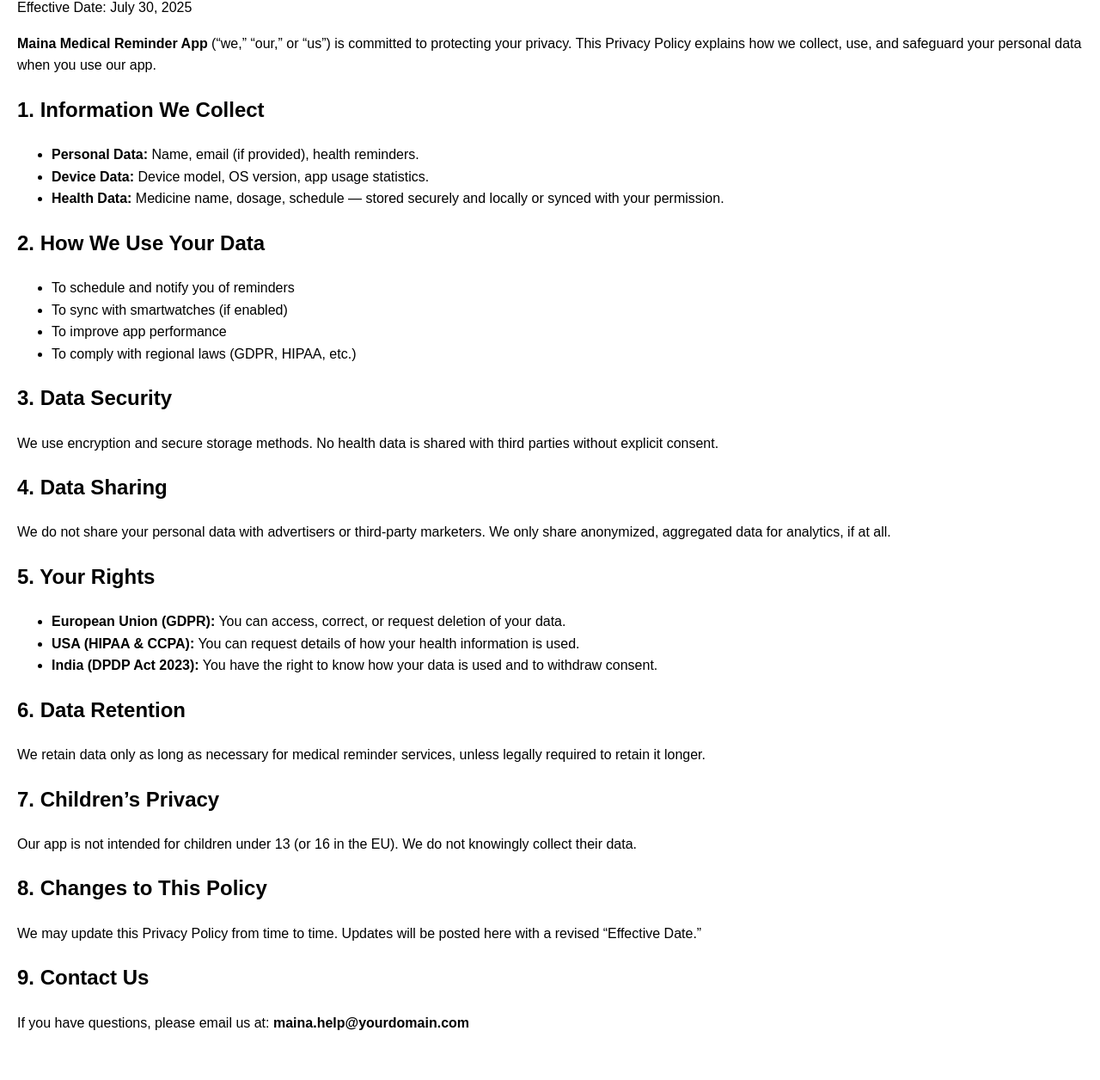
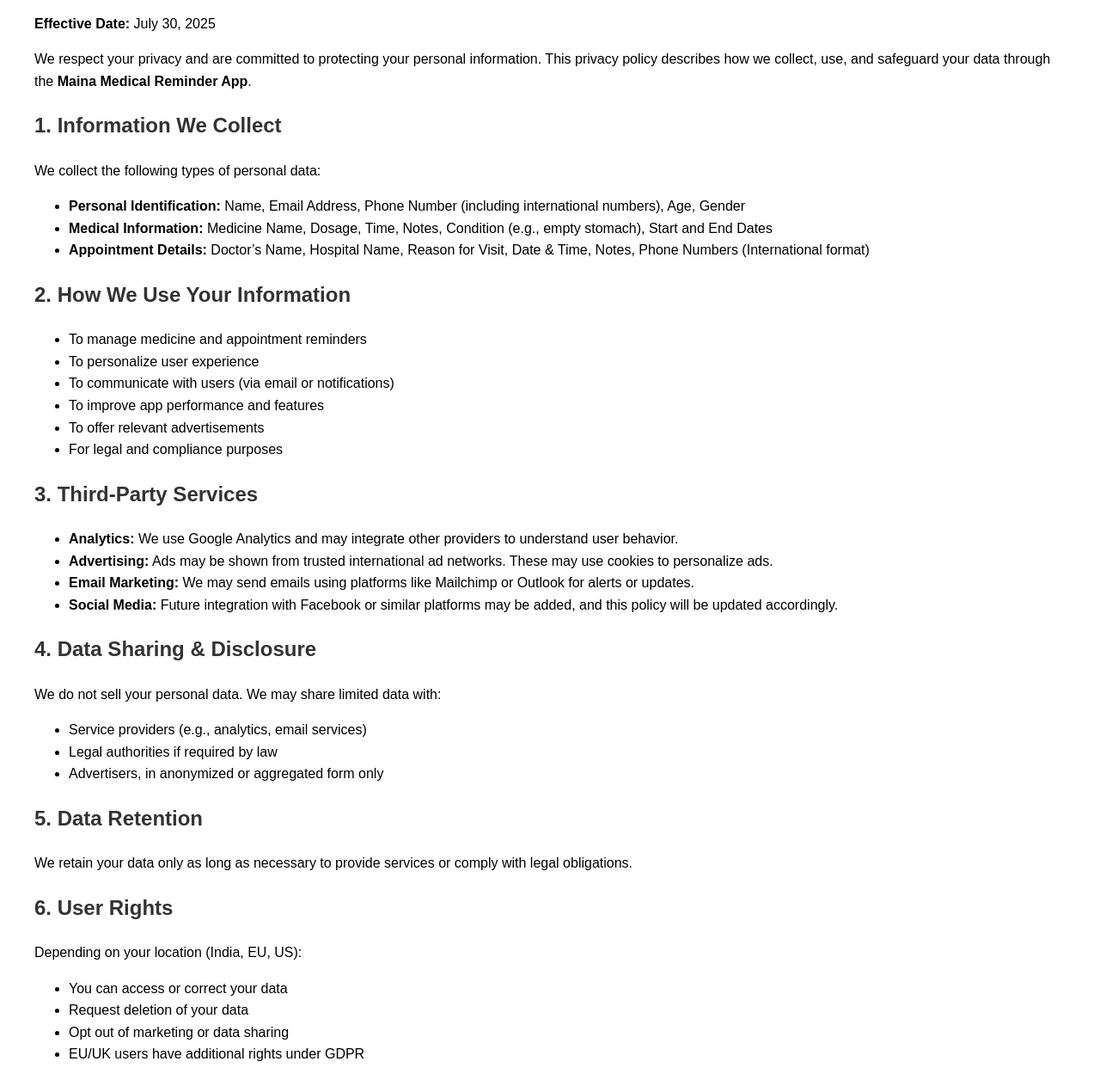
Before and after one commit to mindsofbrands/maina_privacy-policy, a plain HTML site: page index.html in a window 1280 px wide. Shown: the part 98-1354 px from the top of the page at 86% size. Before the commit the page ends 1320 px from the top, so only its background shows below. Drawn offline with Linux system fonts and the light colour scheme.

Commit message:
Add index.html

```diff
--- a/index.html
+++ b/index.html
@@ -1,57 +1,89 @@
 <!DOCTYPE html>
 <html lang="en">
 <head>
-  <meta charset="UTF-8">
-  <meta name="viewport" content="width=device-width, initial-scale=1">
-  <title>Privacy Policy – Maina Medical Reminder App</title>
+  <meta charset="UTF-8" />
+  <meta name="viewport" content="width=device-width, initial-scale=1.0"/>
+  <title>Privacy Policy</title>
+  <style>
+    body { font-family: Arial, sans-serif; line-height: 1.6; margin: 40px; }
+    h1, h2, h3 { color: #333; }
+    a { color: blue; }
+  </style>
 </head>
-<body style="font-family: Arial, sans-serif; line-height: 1.6; margin: 20px;">
+<body>
+  <h1>Privacy Policy</h1>
+  <p><strong>Effective Date:</strong> July 30, 2025</p>
 
-  <h1>Privacy Policy – Maina Medical Reminder App</h1>
-
-  <p>Effective Date: July 30, 2025</p>
-
-  <p><strong>Maina Medical Reminder App</strong> (“we,” “our,” or “us”) is committed to protecting your privacy. This Privacy Policy explains how we collect, use, and safeguard your personal data when you use our app.</p>
+  <p>We respect your privacy and are committed to protecting your personal information. This privacy policy describes how we collect, use, and safeguard your data through the <strong>Maina Medical Reminder App</strong>.</p>
 
   <h2>1. Information We Collect</h2>
+  <p>We collect the following types of personal data:</p>
   <ul>
-    <li><strong>Personal Data:</strong> Name, email (if provided), health reminders.</li>
-    <li><strong>Device Data:</strong> Device model, OS version, app usage statistics.</li>
-    <li><strong>Health Data:</strong> Medicine name, dosage, schedule — stored securely and locally or synced with your permission.</li>
+    <li><strong>Personal Identification:</strong> Name, Email Address, Phone Number (including international numbers), Age, Gender</li>
+    <li><strong>Medical Information:</strong> Medicine Name, Dosage, Time, Notes, Condition (e.g., empty stomach), Start and End Dates</li>
+    <li><strong>Appointment Details:</strong> Doctor’s Name, Hospital Name, Reason for Visit, Date & Time, Notes, Phone Numbers (International format)</li>
   </ul>
 
-  <h2>2. How We Use Your Data</h2>
+  <h2>2. How We Use Your Information</h2>
   <ul>
-    <li>To schedule and notify you of reminders</li>
-    <li>To sync with smartwatches (if enabled)</li>
-    <li>To improve app performance</li>
-    <li>To comply with regional laws (GDPR, HIPAA, etc.)</li>
+    <li>To manage medicine and appointment reminders</li>
+    <li>To personalize user experience</li>
+    <li>To communicate with users (via email or notifications)</li>
+    <li>To improve app performance and features</li>
+    <li>To offer relevant advertisements</li>
+    <li>For legal and compliance purposes</li>
   </ul>
 
-  <h2>3. Data Security</h2>
-  <p>We use encryption and secure storage methods. No health data is shared with third parties without explicit consent.</p>
-
-  <h2>4. Data Sharing</h2>
-  <p>We do not share your personal data with advertisers or third-party marketers. We only share anonymized, aggregated data for analytics, if at all.</p>
-
-  <h2>5. Your Rights</h2>
+  <h2>3. Third-Party Services</h2>
   <ul>
-    <li><strong>European Union (GDPR):</strong> You can access, correct, or request deletion of your data.</li>
-    <li><strong>USA (HIPAA & CCPA):</strong> You can request details of how your health information is used.</li>
-    <li><strong>India (DPDP Act 2023):</strong> You have the right to know how your data is used and to withdraw consent.</li>
+    <li><strong>Analytics:</strong> We use Google Analytics and may integrate other providers to understand user behavior.</li>
+    <li><strong>Advertising:</strong> Ads may be shown from trusted international ad networks. These may use cookies to personalize ads.</li>
+    <li><strong>Email Marketing:</strong> We may send emails using platforms like Mailchimp or Outlook for alerts or updates.</li>
+    <li><strong>Social Media:</strong> Future integration with Facebook or similar platforms may be added, and this policy will be updated accordingly.</li>
   </ul>
 
-  <h2>6. Data Retention</h2>
-  <p>We retain data only as long as necessary for medical reminder services, unless legally required to retain it longer.</p>
+  <h2>4. Data Sharing & Disclosure</h2>
+  <p>We do not sell your personal data. We may share limited data with:</p>
+  <ul>
+    <li>Service providers (e.g., analytics, email services)</li>
+    <li>Legal authorities if required by law</li>
+    <li>Advertisers, in anonymized or aggregated form only</li>
+  </ul>
 
-  <h2>7. Children’s Privacy</h2>
-  <p>Our app is not intended for children under 13 (or 16 in the EU). We do not knowingly collect their data.</p>
+  <h2>5. Data Retention</h2>
+  <p>We retain your data only as long as necessary to provide services or comply with legal obligations.</p>
 
-  <h2>8. Changes to This Policy</h2>
-  <p>We may update this Privacy Policy from time to time. Updates will be posted here with a revised “Effective Date.”</p>
+  <h2>6. User Rights</h2>
+  <p>Depending on your location (India, EU, US):</p>
+  <ul>
+    <li>You can access or correct your data</li>
+    <li>Request deletion of your data</li>
+    <li>Opt out of marketing or data sharing</li>
+    <li>EU/UK users have additional rights under GDPR</li>
+  </ul>
 
-  <h2>9. Contact Us</h2>
-  <p>If you have questions, please email us at: <strong>maina.help@yourdomain.com</strong></p>
+  <h2>7. Cookies</h2>
+  <p>We may use cookies to personalize content and ads, and analyze traffic. You can disable cookies in your browser settings.</p>
 
+  <h2>8. Data Security</h2>
+  <p>We implement technical and organizational safeguards to protect your data. No system is 100% secure, but we take security seriously.</p>
+
+  <h2>9. Children's Privacy</h2>
+  <p>Our app is not intended for children under 13 (or under 16 in EU). We do not knowingly collect data from minors.</p>
+
+  <h2>10. International Data Transfer</h2>
+  <p>Your data may be stored and processed outside your country, including in the US or India. We ensure such transfers are legally compliant.</p>
+
+  <h2>11. Changes to This Privacy Policy</h2>
+  <p>We may update this policy. You will be notified through the app or by email when significant changes are made.</p>
+
+  <h2>12. Contact Us</h2>
+  <p>If you have any questions about this Privacy Policy, please contact us at:</p>
+  <ul>
+    <li>Email: support@mainamedical.app (or your working email)</li>
+    <li>Address (optional if required):</li>
+  </ul>
+
+  <p>By using our app, you agree to this Privacy Policy.</p>
 </body>
 </html>
```
